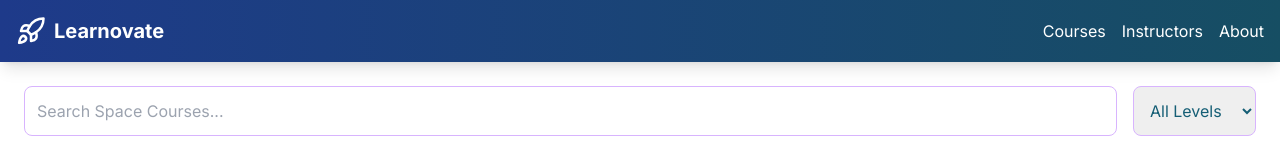
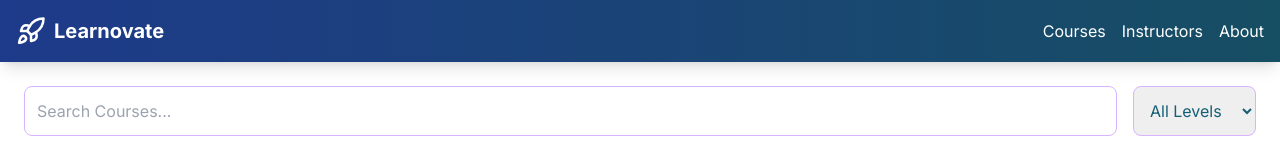
Before and after one commit to sarthakbhatnagar2002/Learnovate, a React (Vite) app in the folder Learnovate - web/Learnovate-app/: page /courses in a window 1280 px wide. Shown: the top 166 px of the page. Built offline with nearby package versions, Linux system fonts and the light colour scheme.

Commit message:
Update courses.jsx

```diff
--- a/Learnovate - web/Learnovate-app/src/Components/courses.jsx
+++ b/Learnovate - web/Learnovate-app/src/Components/courses.jsx
@@ -1,6 +1,6 @@
 import React, { useState } from 'react';
 import { motion } from 'framer-motion';
-import { Star, Filter } from 'lucide-react';
+import { Star } from 'lucide-react';
 import { useNavigate } from 'react-router-dom';
 import img from '../assets/sample.png'
 import img2 from '../assets/ml-1.jpg'
@@ -31,7 +31,6 @@ const courses = [
     category: "Advanced",
     cover: img2,
   }
-  // More courses...
 ];
 
 function Courses() {
@@ -53,10 +52,10 @@ function Courses() {
       <div className="flex flex-col md:flex-row space-y-4 md:space-y-0 md:space-x-4 mb-8">
         <input
           type="text"
-          placeholder="Search Space Courses..."
+          placeholder="Search Courses..."
           className="w-full p-3 rounded-lg border border-purple-300 focus:ring-2 focus:ring-purple-500"
           value={searchTerm}
-          onChange={(e) => setSearchTerm(e.target.value)}
+          onChange={(t) => setSearchTerm(t.target.value)}
         />
         <select
           value={filter}
```
